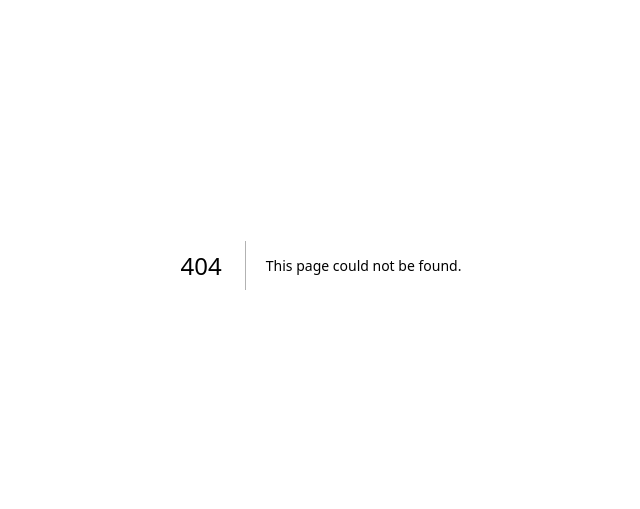
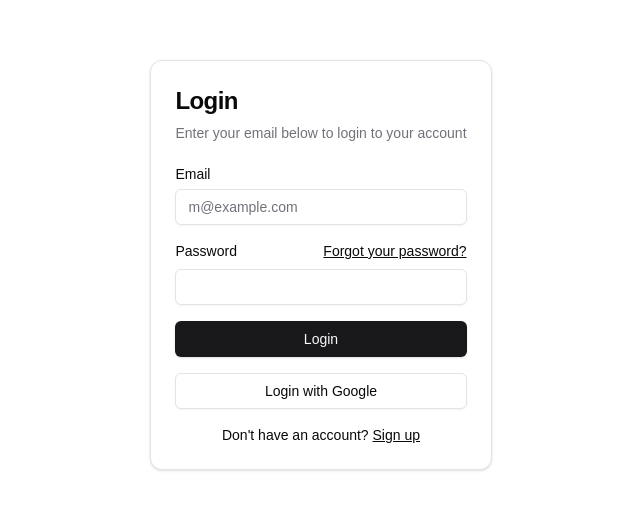
Before and after one commit to zahidshowrav/next-admin, a Next.js app: page /login in a window 1280 px wide. Before the commit this address had no page. Shown: the part 135-644 px from the top of the page, without its empty margins (319-959 px from the left). Built offline with nearby package versions, Linux system fonts and the light colour scheme.

Commit message:
Created Login page and and login form component

```diff
--- /dev/null
+++ b/src/app/(public)/login/page.tsx
@@ -0,0 +1,11 @@
+import LoginForm from '@features/auth/login-form';
+
+const LoginPage = () => {
+	return (
+		<div className="flex h-screen w-full items-center justify-center px-4">
+			<LoginForm />
+		</div>
+	);
+};
+
+export default LoginPage;
--- /dev/null
+++ b/src/components/features/auth/login-form.tsx
@@ -0,0 +1,76 @@
+import Link from 'next/link';
+
+import { Button } from '@ui/button';
+import {
+	Card,
+	CardContent,
+	CardDescription,
+	CardHeader,
+	CardTitle
+} from '@ui/card';
+import { Input } from '@ui/input';
+import { Label } from '@ui/label';
+
+const LoginForm = () => {
+	return (
+		<Card className="mx-auto max-w-sm">
+			<CardHeader>
+				<CardTitle className="text-2xl">Login</CardTitle>
+				<CardDescription>
+					Enter your email below to login to your account
+				</CardDescription>
+			</CardHeader>
+			<CardContent>
+				<div className="grid gap-4">
+					<div className="grid gap-2">
+						<Label htmlFor="email">Email</Label>
+						<Input
+							id="email"
+							type="email"
+							placeholder="m@example.com"
+							required
+						/>
+					</div>
+					<div className="grid gap-2">
+						<div className="flex items-center">
+							<Label htmlFor="password">Password</Label>
+							<Link
+								href="#"
+								className="ml-auto inline-block text-sm underline"
+							>
+								Forgot your password?
+							</Link>
+						</div>
+						<Input
+							id="password"
+							type="password"
+							required
+						/>
+					</div>
+					<Button
+						type="submit"
+						className="w-full"
+					>
+						Login
+					</Button>
+					<Button
+						variant="outline"
+						className="w-full"
+					>
+						Login with Google
+					</Button>
+				</div>
+				<div className="mt-4 text-center text-sm">
+					Don&apos;t have an account?{' '}
+					<Link
+						href="#"
+						className="underline"
+					>
+						Sign up
+					</Link>
+				</div>
+			</CardContent>
+		</Card>
+	);
+};
+export default LoginForm;
--- a/tsconfig.json
+++ b/tsconfig.json
@@ -24,6 +24,7 @@
 			"@components/*": ["components/*"],
 			"@ui/*": ["components/ui/*"],
 			"@layouts/*": ["components/layouts/*"],
+			"@features/*": ["components/features/*"],
 			"@snippets/*": ["components/snippets/*"],
 			"@enums/*": ["enums/*"],
 			"@types/*": ["types/*"],
```
